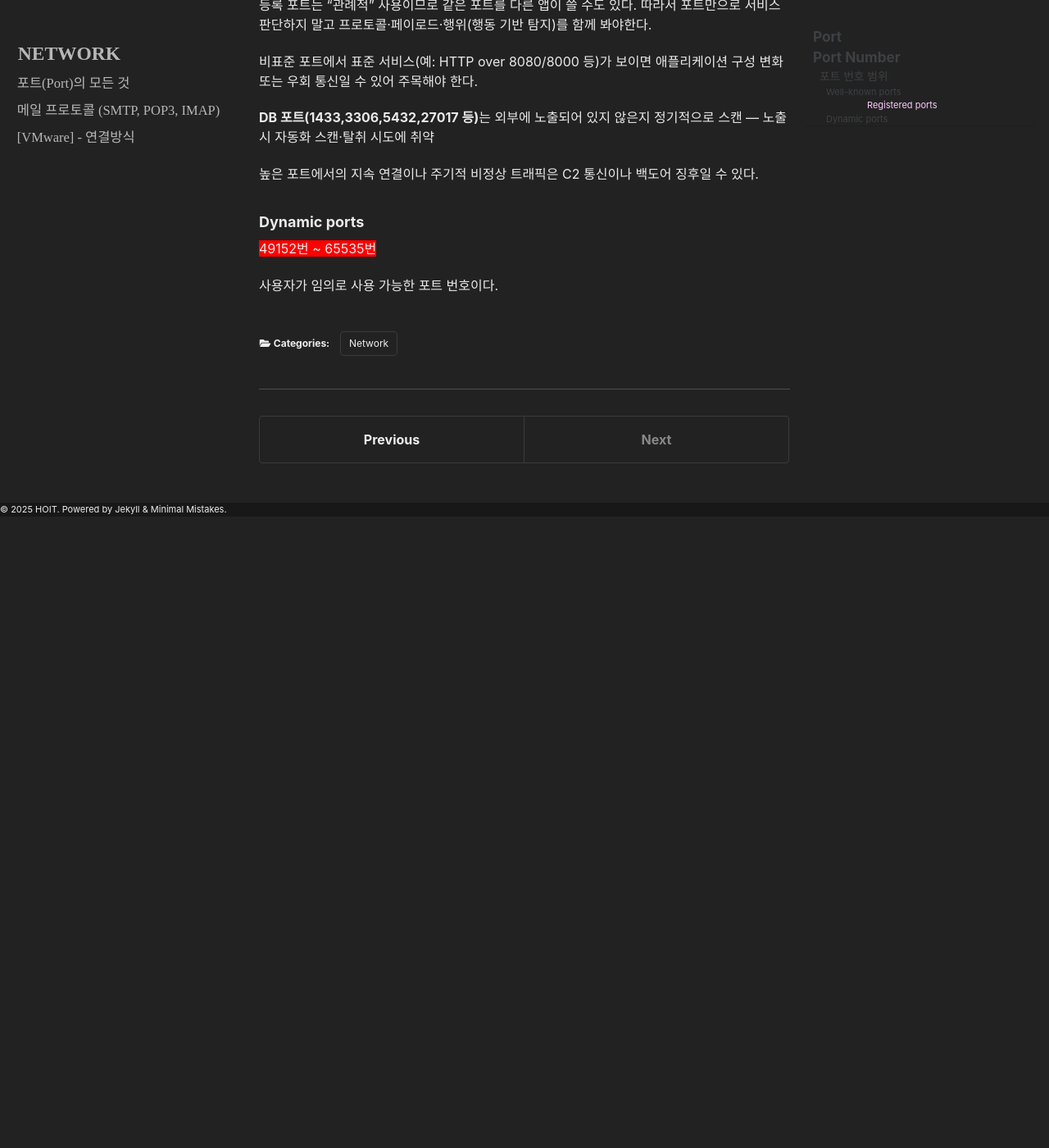
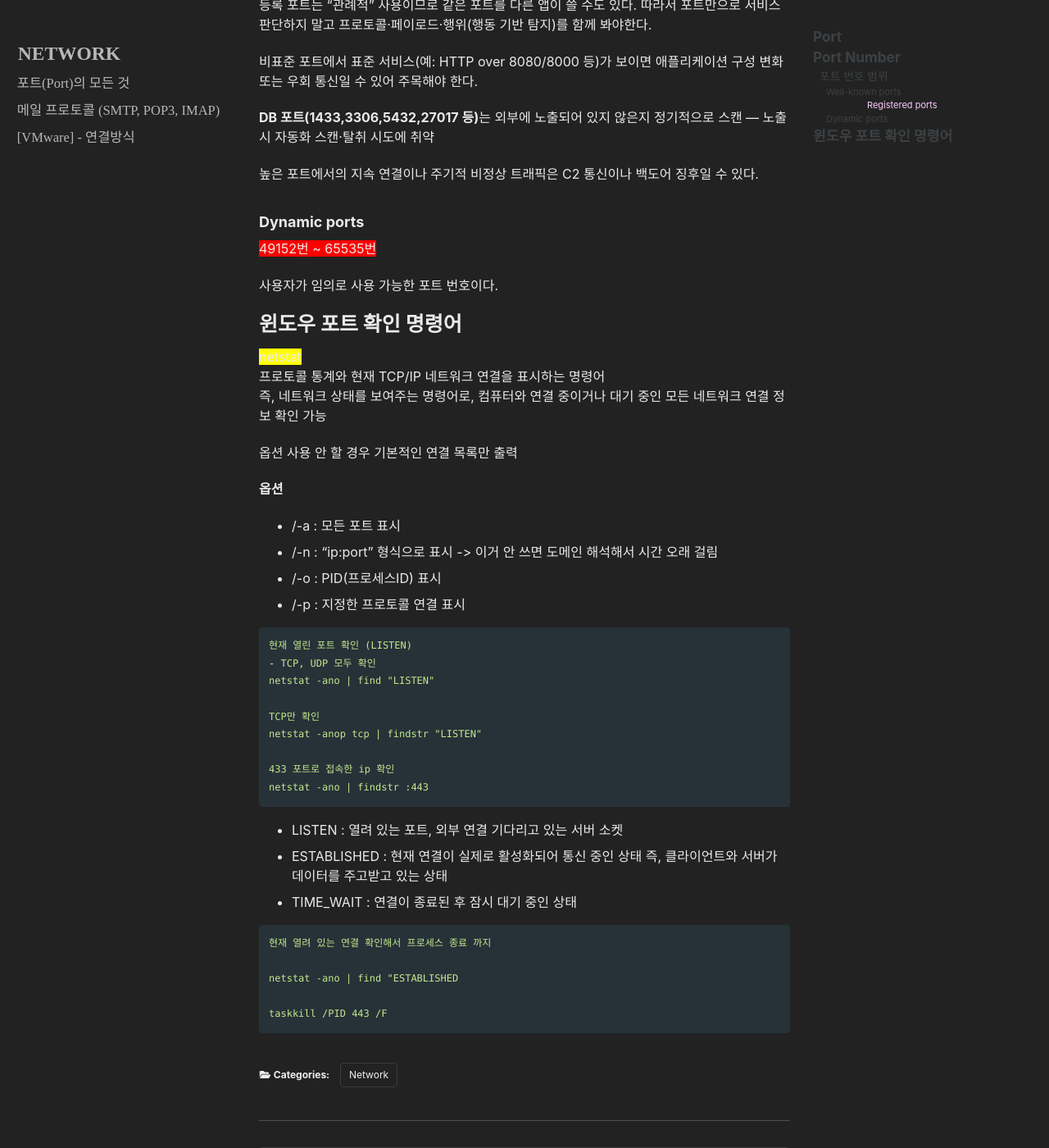
Before and after one commit to Hovember/Hovember.github.io, a Jekyll site: the page built from _posts/Network/2025-09-30-portnumber.md, in a window 1280 px wide and 1400 px high, scrolled down 2706 px. Shown: the whole window at 82% size. Built offline with Jekyll 4.4.1, drawn with Linux system fonts in a browser that asks for light colours; cached includes are drawn as plain includes; some web fonts are replaced; before the commit the page ends 3336 px from its top, so only the background shows below that.

Commit message:
Update 2025-09-30-portnumber.md

````diff
--- a/_posts/Network/2025-09-30-portnumber.md
+++ b/_posts/Network/2025-09-30-portnumber.md
@@ -114,3 +114,42 @@ ip 주소나 도메인 포트 번호 같은 자원을 관리하는 공식 기관
 <span style="background-color:red"> 49152번 ~ 65535번 </span>
 
 사용자가 임의로 사용 가능한 포트 번호이다.
+
+# 윈도우 포트 확인 명령어
+
+<span style="background-color:yellow"> netstat </span><br>
+프로토콜 통계와 현재 TCP/IP 네트워크 연결을 표시하는 명령어<br>
+즉, 네트워크 상태를 보여주는 명령어로, 컴퓨터와 연결 중이거나 대기 중인 모든 네트워크 연결 정보 확인 가능
+
+옵션 사용 안 할 경우 기본적인 연결 목록만 출력
+
+**옵션**
+- /-a : 모든 포트 표시
+- /-n : "ip:port" 형식으로 표시 -> 이거 안 쓰면 도메인 해석해서 시간 오래 걸림
+- /-o : PID(프로세스ID) 표시
+- /-p : 지정한 프로토콜 연결 표시
+
+```yaml
+현재 열린 포트 확인 (LISTEN)
+- TCP, UDP 모두 확인
+netstat -ano | find "LISTEN"
+
+TCP만 확인
+netstat -anop tcp | findstr "LISTEN"
+
+433 포트로 접속한 ip 확인
+netstat -ano | findstr :443
+```
+
+- LISTEN : 열려 있는 포트, 외부 연결 기다리고 있는 서버 소켓
+- ESTABLISHED : 현재 연결이 실제로 활성화되어 통신 중인 상태 즉, 클라이언트와 서버가 데이터를 주고받고 있는 상태
+- TIME_WAIT : 연결이 종료된 후 잠시 대기 중인 상태
+
+
+```yaml
+현재 열려 있는 연결 확인해서 프로세스 종료 까지
+
+netstat -ano | find "ESTABLISHED
+
+taskkill /PID 443 /F
+```
````
